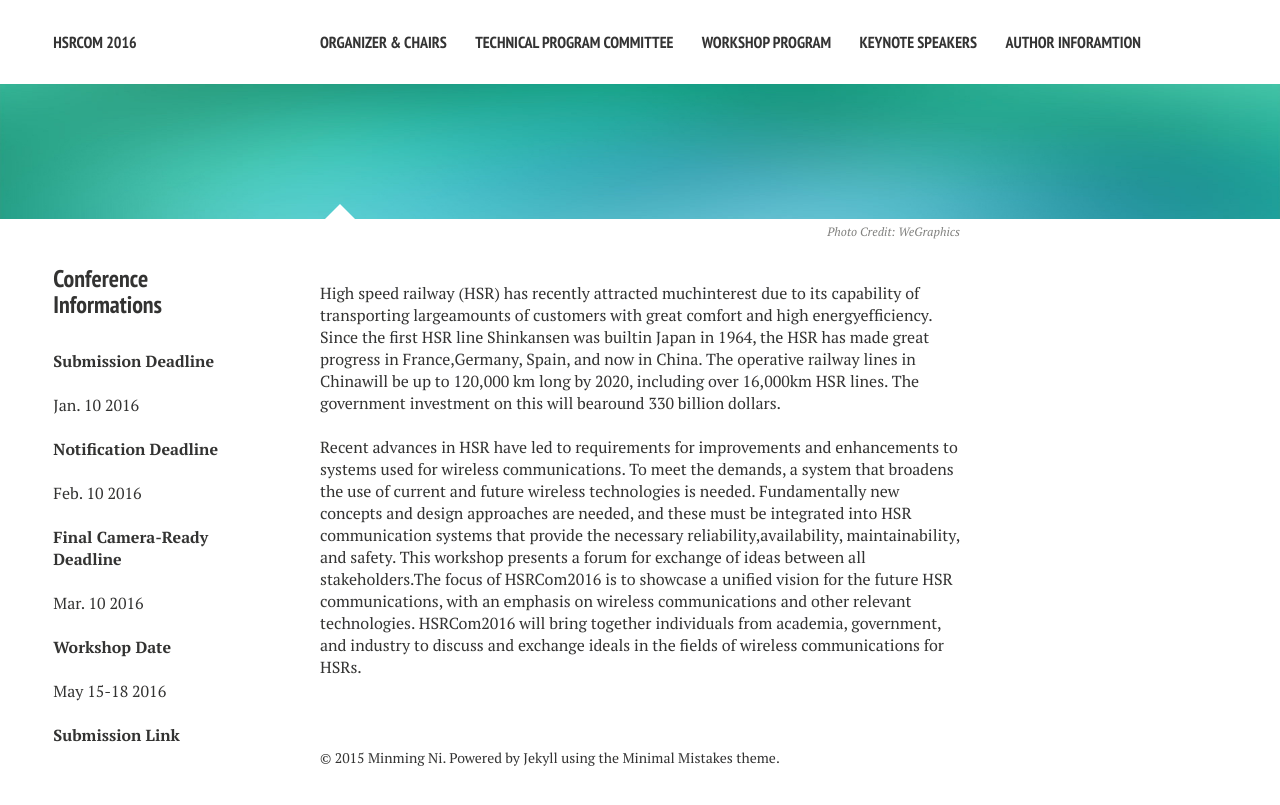
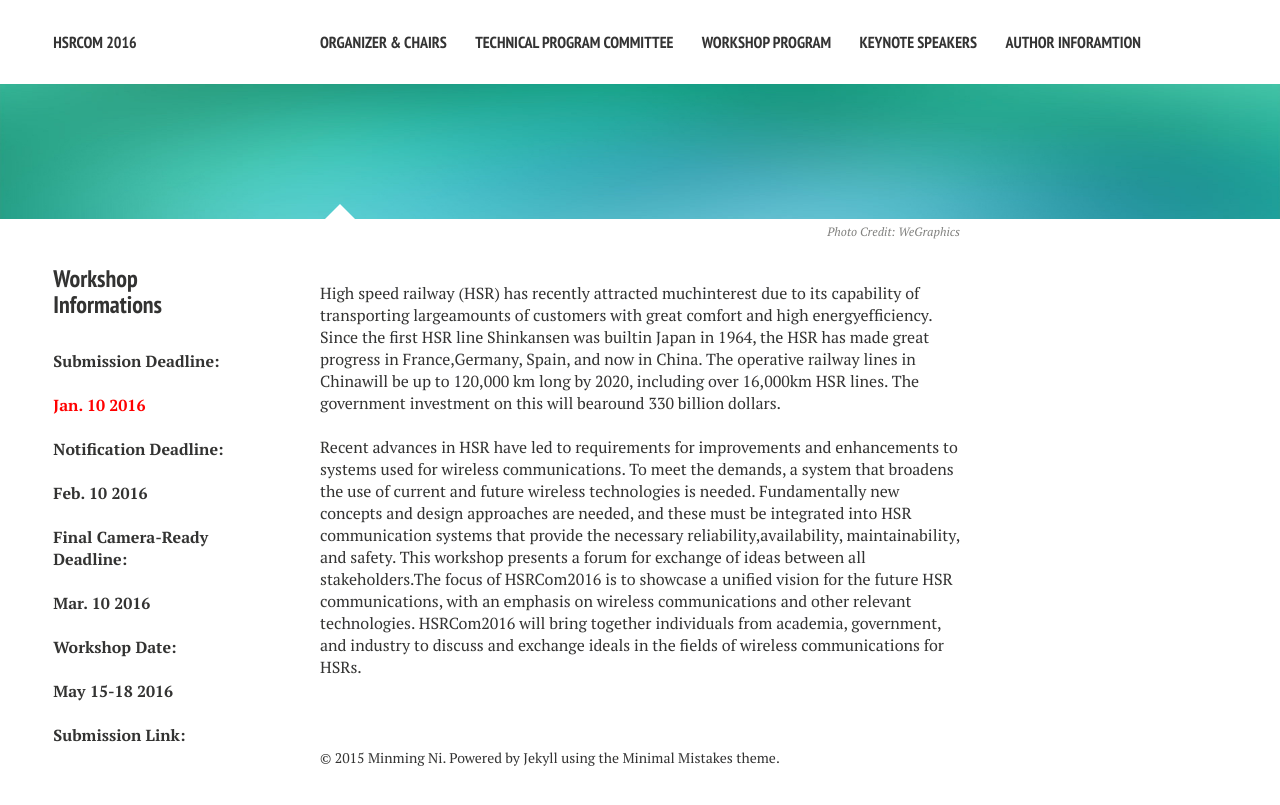
Before and after one commit to maxxx437/hsrcom2016, a Jekyll site: the page built from index.md, in a window 1280 px wide. Shown: the top 805 px of the page. Built offline with Jekyll 4.4.1, drawn with Linux system fonts in a browser that asks for light colours; nearby versions of some CDN libraries.

Commit message:
Update _author-bio.html

```diff
--- a/_includes/_author-bio.html
+++ b/_includes/_author-bio.html
@@ -12,34 +12,34 @@
 {% endif %}
 -->
 
-<h3> Conference Informations</h3>
+<h3> Workshop Informations</h3>
 <BR>
 
-<strong>Submission Deadline</strong>
+<font fac="arial"><strong>Submission Deadline:</strong>
 <BR>
 <BR>
-	Jan. 10 2016
+	<font color="red"><strong>Jan. 10 2016</strong></font>
 <BR>
 <BR>
-<strong>Notification Deadline</strong>
+<strong>Notification Deadline:</strong>
 <BR>
 <BR>
-	Feb. 10 2016
+	<strong>Feb. 10 2016</strong>
 <BR>
 <BR>
-<strong>Final Camera-Ready Deadline</strong>
+<strong>Final Camera-Ready Deadline:</strong>
 <BR>
 <BR>
-	Mar. 10 2016
+	<strong>Mar. 10 2016</strong>
 <BR>
 <BR>
-<strong>Workshop Date</strong>
+<strong>Workshop Date:</strong>
 <BR>
 <BR>
-	May 15-18 2016
+	<strong>May 15-18 2016</strong>
 <BR>
 <BR>
-<strong>Submission Link</strong>
+<strong>Submission Link:</strong></font>
 
 
 <!--
```
